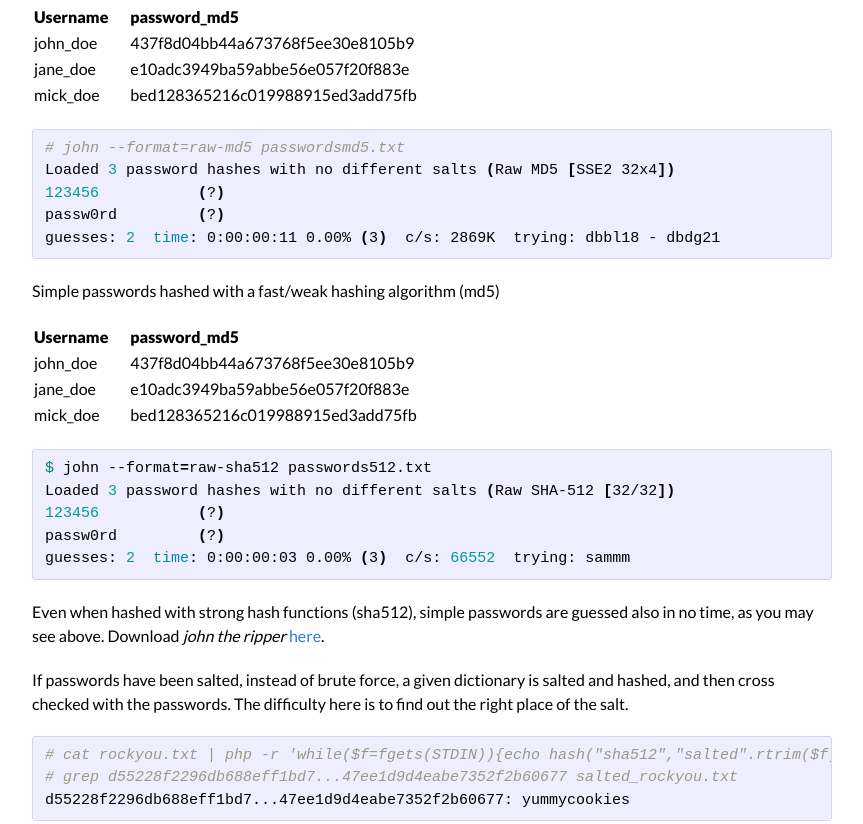
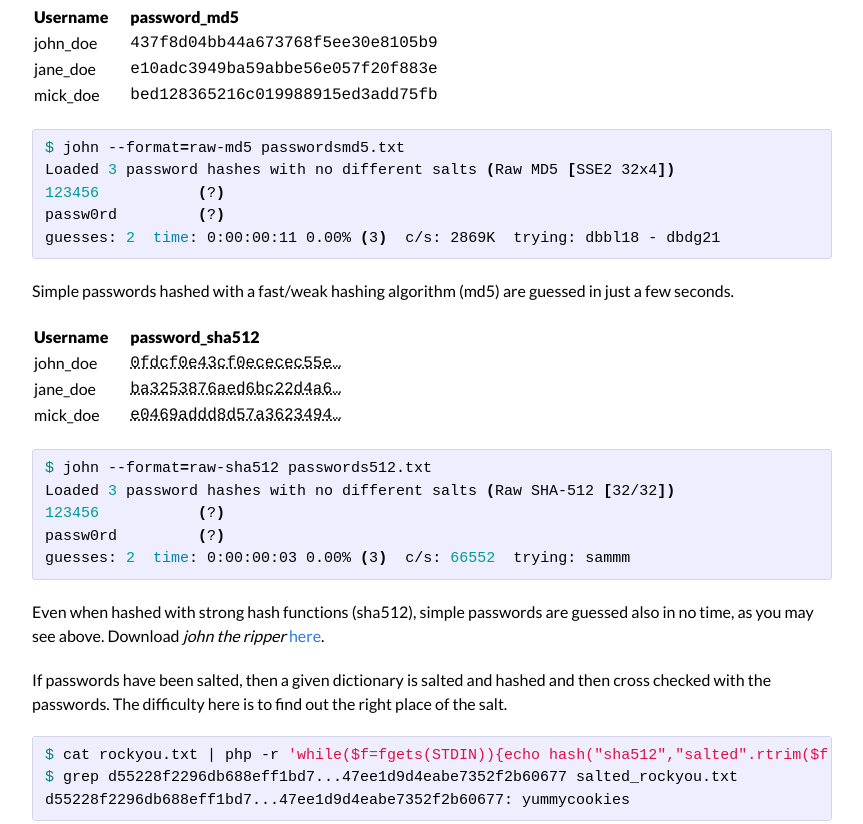
Before and after one commit to imnaoj/imnaoj, a plain HTML site: page 2017/01/18/password-management.html in a window 1280 px wide. Shown: the part 1021-1845 px from the top of the page, without its empty margins (208-1071 px from the left). Drawn offline with Linux system fonts and the light colour scheme.

Commit message:
fixed 18/01 post

```diff
--- a/2017/01/18/password-management.html
+++ b/2017/01/18/password-management.html
@@ -127,38 +127,38 @@ Do not shorten it! Why would you choose <em style="font-family:courier;">Iydnltd
   </tbody>
 </table>
 
-<div class="highlight"><pre><code class="language-shell" data-lang="shell"><span class="c"># john --format=raw-md5 passwordsmd5.txt </span>
+<div class="highlight"><pre><code class="language-shell" data-lang="shell"><span class="nv">$ </span>john --format<span class="o">=</span>raw-md5 passwordsmd5.txt
 Loaded <span class="m">3</span> password hashes with no different salts <span class="o">(</span>Raw MD5 <span class="o">[</span>SSE2 32x4<span class="o">])</span>
 <span class="m">123456</span>           <span class="o">(</span>?<span class="o">)</span>
 passw0rd         <span class="o">(</span>?<span class="o">)</span>
 guesses: <span class="m">2</span>  <span class="nb">time</span>: 0:00:00:11 0.00% <span class="o">(</span>3<span class="o">)</span>  c/s: 2869K  trying: dbbl18 - dbdg21</code></pre></div>
 
-<p>Simple passwords hashed with a fast/weak hashing algorithm (md5)</p>
+<p>Simple passwords hashed with a fast/weak hashing algorithm (md5) are guessed in just a few seconds.</p>
 
 <table>
   <thead>
     <tr>
       <th style="text-align: left"><strong style="margin-right: 20px;">Username</strong></th>
-      <th style="text-align: left"><strong style="margin-right: 200px;">password_md5</strong></th>
+      <th style="text-align: left"><strong style="margin-right: 200px;">password_sha512</strong></th>
     </tr>
   </thead>
   <tbody>
     <tr>
       <td style="text-align: left">john_doe</td>
-      <td style="text-align: left">437f8d04bb44a673768f5ee30e8105b9</td>
+      <td style="text-align: left"><abbr title="0fdcf0e43cf0ececec55e5372cb2afcd7130c93b4f396ddb5e8f3e53c678fd03fbacc106d1ba231a803d3cfbc7d8ea81fa114ee3a5d9fca209fa87355a8e6841">0fdcf0e43cf0ececec55e…</abbr></td>
     </tr>
     <tr>
       <td style="text-align: left">jane_doe</td>
-      <td style="text-align: left">e10adc3949ba59abbe56e057f20f883e</td>
+      <td style="text-align: left"><abbr title="ba3253876aed6bc22d4a6ff53d8406c6ad864195ed144ab5c87621b6c233b548baeae6956df346ec8c17f5ea10f35ee3cbc514797ed7ddd3145464e2a0bab413">ba3253876aed6bc22d4a6…</abbr></td>
     </tr>
     <tr>
       <td style="text-align: left">mick_doe</td>
-      <td style="text-align: left">bed128365216c019988915ed3add75fb</td>
+      <td style="text-align: left"><abbr title="e0469addd8d57a3623494096dabc19bebca1a038c9da696940b3f853d106a6ecfa5bd60ce8e72884efa3bd92b930da178fd616f40facad654212d7c2f8817dd4">e0469addd8d57a3623494…</abbr></td>
     </tr>
   </tbody>
 </table>
 
-<div class="highlight"><pre><code class="language-shell" data-lang="shell"><span class="nv">$ </span>john --format<span class="o">=</span>raw-sha512 passwords512.txt
+<div class="highlight"><pre><code class="language-bash" data-lang="bash"><span class="nv">$ </span>john --format<span class="o">=</span>raw-sha512 passwords512.txt
 Loaded <span class="m">3</span> password hashes with no different salts <span class="o">(</span>Raw SHA-512 <span class="o">[</span>32/32<span class="o">])</span>
 <span class="m">123456</span>           <span class="o">(</span>?<span class="o">)</span>
 passw0rd         <span class="o">(</span>?<span class="o">)</span>
@@ -166,13 +166,14 @@ guesses: <span class="m">2</span>  <span class="nb">time</span>: 0:00:00:03 0.00
 
 <p>Even when hashed with strong hash functions (sha512), simple passwords are guessed also in no time, as you may see above. Download <em>john the ripper</em> <a href="http://download.openwall.net/pub/projects/john/contrib/">here</a>.</p>
 
-<p>If passwords have been salted, instead of brute force, a given dictionary is salted and hashed, and then cross checked with the passwords. The difficulty here is to find out the right place of the salt.</p>
+<p>If passwords have been salted, then a given dictionary is salted and hashed and then cross checked with the passwords. The difficulty here is to find out the right place of the salt.</p>
 
-<div class="highlight overflowed"><pre><code class="language-shell" data-lang="shell"><span class="c"># cat rockyou.txt | php -r &#39;while($f=fgets(STDIN)){echo hash(&quot;sha512&quot;,&quot;salted&quot;.rtrim($f)).&quot;: &quot;.$f;};&#39; &gt; salted_rockyou.txt</span>
-<span class="c"># grep d55228f2296db688eff1bd7...47ee1d9d4eabe7352f2b60677 salted_rockyou.txt </span>
+<div class="highlight overflowed"><pre><code class="language-bash" data-lang="bash"><span class="nv">$ </span>cat rockyou.txt <span class="p">|</span> php -r <span class="s1">&#39;while($f=fgets(STDIN)){echo hash(&quot;sha512&quot;,&quot;salted&quot;.rtrim($f)).&quot;: &quot;.$f;};&#39;</span> &gt; salted_rockyou.txt
+<span class="nv">$ </span>grep d55228f2296db688eff1bd7...47ee1d9d4eabe7352f2b60677 salted_rockyou.txt
 d55228f2296db688eff1bd7...47ee1d9d4eabe7352f2b60677: yummycookies</code></pre></div>
 
-<style>.overflowed>pre{overflow: scroll;}</style>
+<style>.overflowed>pre{overflow: scroll;}
+table td+td {font-family:Courier;}</style>
 
 <p>You may have heard about <a href="https://www.google.es/search?q=password+leakage">password leakages</a>. Now you may realize there is a huge difference between a leakage of 2 million salted-hash passwords and a leakage of 2 million plain passwords. Hashing passwords make things more difficult for password crackers, and very long passwords not appearing in common dictionaries will take even years to crack with huge hardware.</p>
 
--- a/feed.xml
+++ b/feed.xml
@@ -5,8 +5,8 @@
     <description>This blog is a collection of tips and tricks found elsewhere, so its posts are about things perhaps I would need someday. Maybe you find something useful here too!</description>
     <link>https://imnaoj.github.io/</link>
     <atom:link href="https://imnaoj.github.io/feed.xml" rel="self" type="application/rss+xml" />
-    <pubDate>Wed, 18 Jan 2017 23:08:28 +0100</pubDate>
-    <lastBuildDate>Wed, 18 Jan 2017 23:08:28 +0100</lastBuildDate>
+    <pubDate>Fri, 20 Jan 2017 19:05:25 +0100</pubDate>
+    <lastBuildDate>Fri, 20 Jan 2017 19:05:25 +0100</lastBuildDate>
     <generator>Jekyll v2.2.0</generator>
 
       <item>
```
